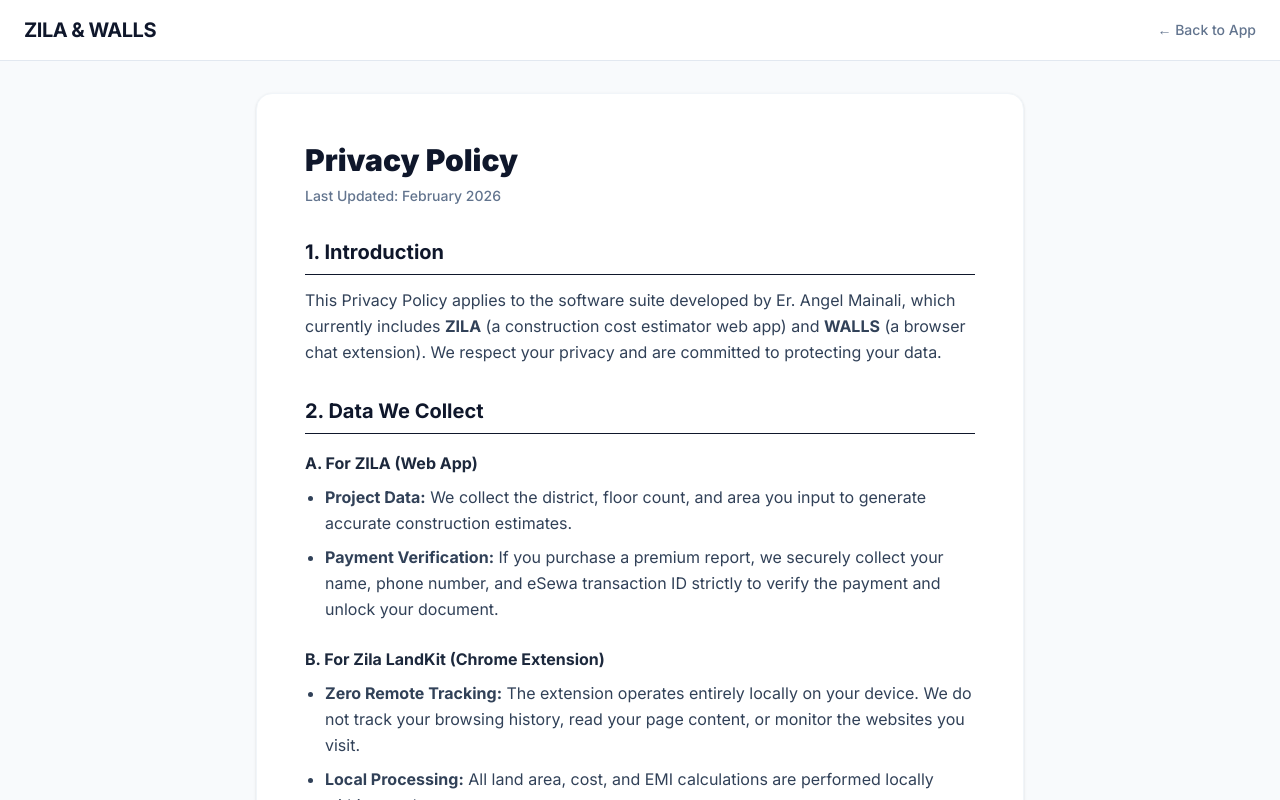
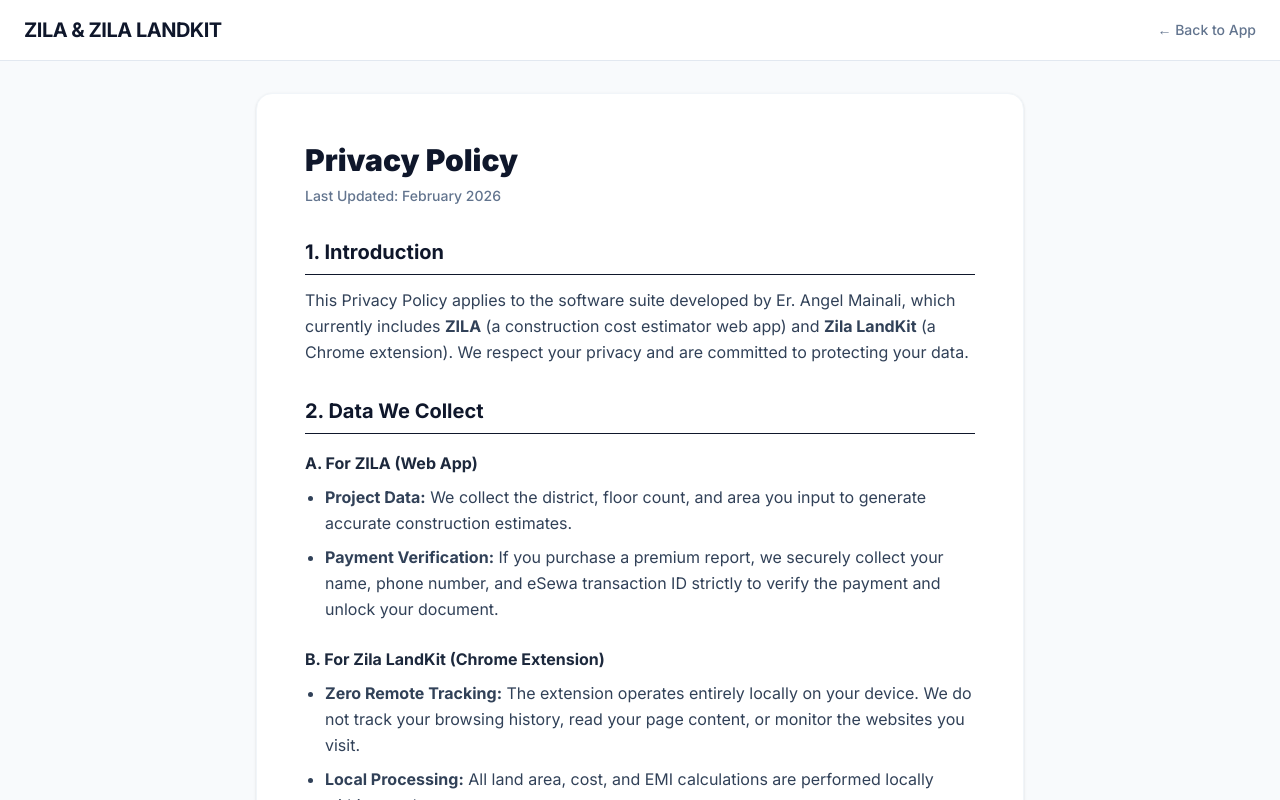
Before and after one commit to angel97-cyber/zila, a Next.js app: page /privacy in a window 1280 px wide. Shown: the top 800 px of the page. Built offline with nearby package versions, Linux system fonts and the light colour scheme.

Commit message:
Restored Total Floors input, updated WALLS to Zila LandKit in Privacy Policy

```diff
--- a/app/page.tsx
+++ b/app/page.tsx
@@ -263,6 +263,21 @@
               <div className="space-y-8">
 
                 <div className="flex flex-col md:flex-row gap-6">
+
+                  {/* FLOORS INPUT (Restored!) */}
+                  <div className="flex-1">
+                    <label className="flex items-center gap-2 text-sm font-semibold text-slate-700 mb-2">
+                      <Layers className="h-4 w-4" /> Total Floors <span className="text-slate-400 font-normal">(तल्लाको संख्या)</span>
+                    </label>
+                    <input
+                      type="number" step="0.5" min="1" max="10"
+                      value={floors} onChange={(e) => setFloors(e.target.value)}
+                      placeholder="e.g. 2.5"
+                      className="w-full p-4 bg-slate-50 border border-slate-200 rounded-xl text-lg font-medium outline-none focus:ring-2 focus:ring-blue-900"
+                    />
+                  </div>
+
+                  {/* AREA INPUT WITH NEW DROPDOWN */}
                   <div className="flex-1">
                     <label className="flex items-center gap-2 text-sm font-semibold text-slate-700 mb-2">
                       <Ruler className="h-4 w-4" /> Area Per Floor <span className="text-slate-400 font-normal">(१ तल्लाको क्षेत्रफल)</span>
@@ -285,16 +300,6 @@
                     </div>
                   </div>
 
-                  <div className="flex-1">
-                    <label className="flex items-center gap-2 text-sm font-semibold text-slate-700 mb-2">
-                      <Ruler className="h-4 w-4" /> Area Per Floor <span className="text-slate-400 font-normal">(तल्लाको क्षेत्रफल)</span>
-                    </label>
-                    <input
-                      type="number" value={area} onChange={(e) => setArea(e.target.value)}
-                      placeholder="e.g. 1000"
-                      className="w-full p-4 bg-slate-50 border border-slate-200 rounded-xl text-lg font-medium outline-none focus:ring-2 focus:ring-blue-900"
-                    />
-                  </div>
                 </div>
 
                 <div className="bg-emerald-50 text-emerald-800 p-3 rounded-lg text-sm font-semibold text-center border border-emerald-100">
--- a/app/privacy/page.tsx
+++ b/app/privacy/page.tsx
@@ -6,7 +6,7 @@
 
       {/* HEADER */}
       <header className="bg-white border-b border-slate-200 px-6 py-4 flex justify-between items-center sticky top-0 z-10">
-        <div className="font-bold text-xl tracking-tight text-slate-900">ZILA & WALLS</div>
+        <div className="font-bold text-xl tracking-tight text-slate-900">ZILA & ZILA LANDKIT</div>
         <Link href="/" className="text-sm text-slate-500 hover:text-emerald-600 font-medium transition-colors">
           ← Back to App
         </Link>
@@ -21,7 +21,7 @@
           <section>
             <h2 className="text-xl font-bold mb-3 text-slate-900 border-b pb-2">1. Introduction</h2>
             <p>
-              This Privacy Policy applies to the software suite developed by Er. Angel Mainali, which currently includes <strong>ZILA</strong> (a construction cost estimator web app) and <strong>WALLS</strong> (a browser chat extension). We respect your privacy and are committed to protecting your data.
+              This Privacy Policy applies to the software suite developed by Er. Angel Mainali, which currently includes <strong>ZILA</strong> (a construction cost estimator web app) and <strong>Zila LandKit</strong> (a Chrome extension). We respect your privacy and are committed to protecting your data.
             </p>
           </section>
 
```
